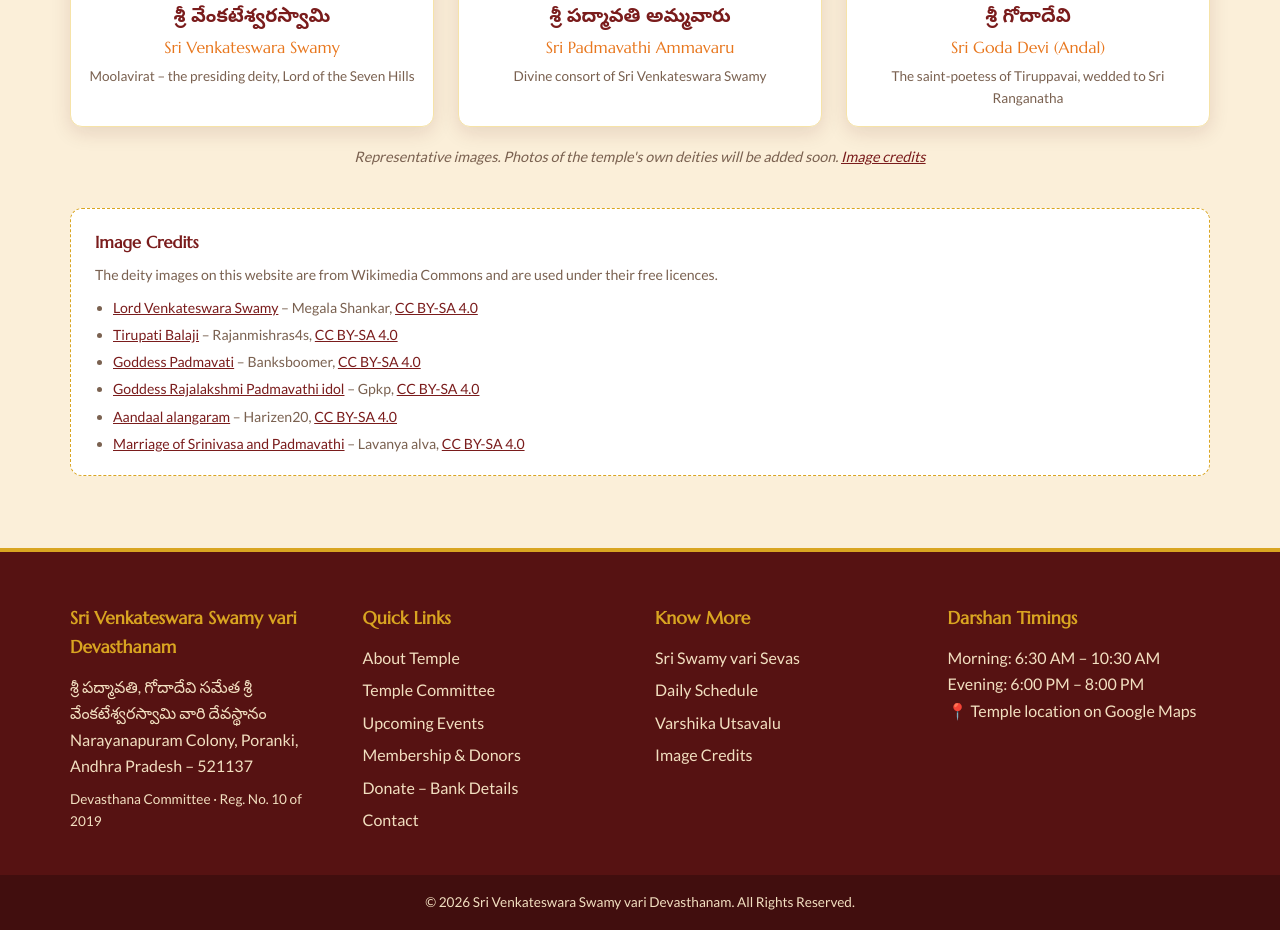
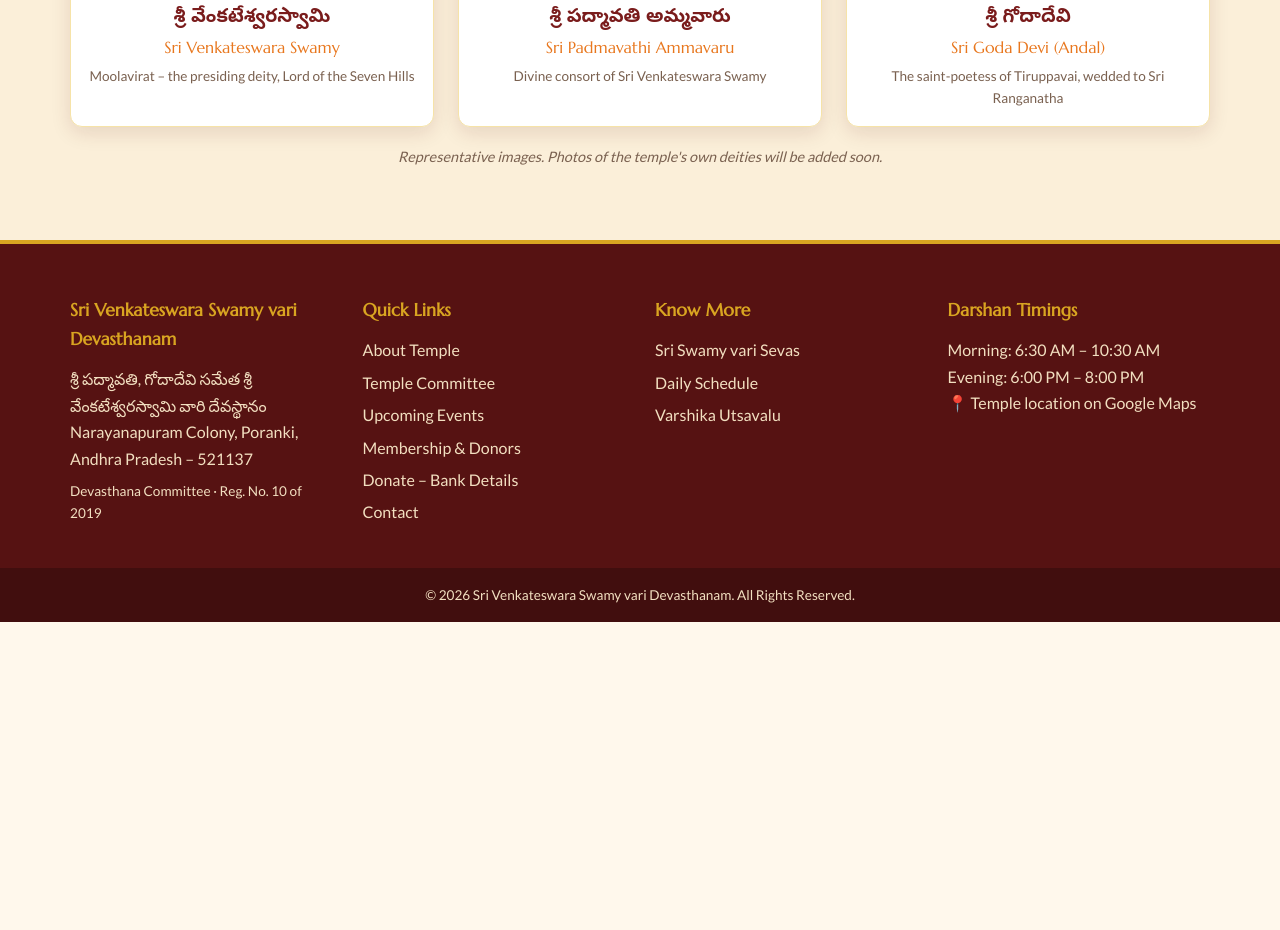
Before and after one commit to nagaramnagalla014-ctrl/Sri-Venkateswara-Swamy-Temple-Website-Template, a plain HTML site: page about.html in a window 1280 px wide. Shown: the part 1797-2727 px from the top of the page. After the commit the page ends 2419 px from the top, so only its background shows below. Drawn offline with Linux system fonts and the light colour scheme.

Commit message:
Remove image credits
Co-Authored-By: Claude Opus 5.5 <noreply@anthropic.com>

```diff
--- a/about.html
+++ b/about.html
@@ -112,20 +112,7 @@
             </figcaption>
           </figure>
         </div>
-        <p class="note center">Representative images. Photos of the temple's own deities will be added soon. <a href="#credits">Image credits</a></p>
-
-        <div class="credits" id="credits">
-          <h3>Image Credits</h3>
-          <p>The deity images on this website are from Wikimedia Commons and are used under their free licences.</p>
-          <ul>
-            <li><a href="https://commons.wikimedia.org/wiki/File:Lord_Venkateswara_Swamy.jpg" target="_blank" rel="noopener">Lord Venkateswara Swamy</a> – Megala Shankar, <a href="https://creativecommons.org/licenses/by-sa/4.0/" target="_blank" rel="noopener">CC BY-SA 4.0</a></li>
-            <li><a href="https://commons.wikimedia.org/wiki/File:TirupatiBalaji.jpg" target="_blank" rel="noopener">Tirupati Balaji</a> – Rajanmishras4s, <a href="https://creativecommons.org/licenses/by-sa/4.0/" target="_blank" rel="noopener">CC BY-SA 4.0</a></li>
-            <li><a href="https://commons.wikimedia.org/wiki/File:Goddess_Padmavati.jpg" target="_blank" rel="noopener">Goddess Padmavati</a> – Banksboomer, <a href="https://creativecommons.org/licenses/by-sa/4.0/" target="_blank" rel="noopener">CC BY-SA 4.0</a></li>
-            <li><a href="https://commons.wikimedia.org/wiki/File:Goddess_Rajalakshmi_Padmavathi_idol_(Decorated_on_the_eve_of_Varamahalakshmi_festival).jpg" target="_blank" rel="noopener">Goddess Rajalakshmi Padmavathi idol</a> – Gpkp, <a href="https://creativecommons.org/licenses/by-sa/4.0/" target="_blank" rel="noopener">CC BY-SA 4.0</a></li>
-            <li><a href="https://commons.wikimedia.org/wiki/File:Aandaal_alangaram.jpg" target="_blank" rel="noopener">Aandaal alangaram</a> – Harizen20, <a href="https://creativecommons.org/licenses/by-sa/4.0/" target="_blank" rel="noopener">CC BY-SA 4.0</a></li>
-            <li><a href="https://commons.wikimedia.org/wiki/File:Marriage_of_God_Srinivasa_and_Goddess_Padmavathi.jpg" target="_blank" rel="noopener">Marriage of Srinivasa and Padmavathi</a> – Lavanya alva, <a href="https://creativecommons.org/licenses/by-sa/4.0/" target="_blank" rel="noopener">CC BY-SA 4.0</a></li>
-          </ul>
-        </div>
+        <p class="note center">Representative images. Photos of the temple's own deities will be added soon.</p>
       </div>
     </section>
 
@@ -157,7 +144,6 @@
           <li><a href="sevas.html">Sri Swamy vari Sevas</a></li>
           <li><a href="schedule.html">Daily Schedule</a></li>
           <li><a href="utsavams.html">Varshika Utsavalu</a></li>
-          <li><a href="about.html#credits">Image Credits</a></li>
         </ul>
       </div>
       <div>
```
Also changed, not shown: committee.html (+0 -1 lines), contact.html (+0 -1 lines), index.html (+0 -1 lines), membership.html (+0 -1 lines), schedule.html (+0 -1 lines), sevas.html (+0 -1 lines), utsavams.html (+0 -1 lines), 1 other file.
